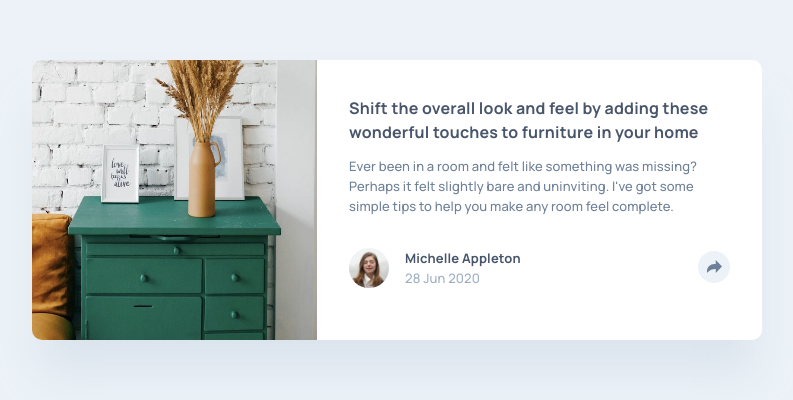
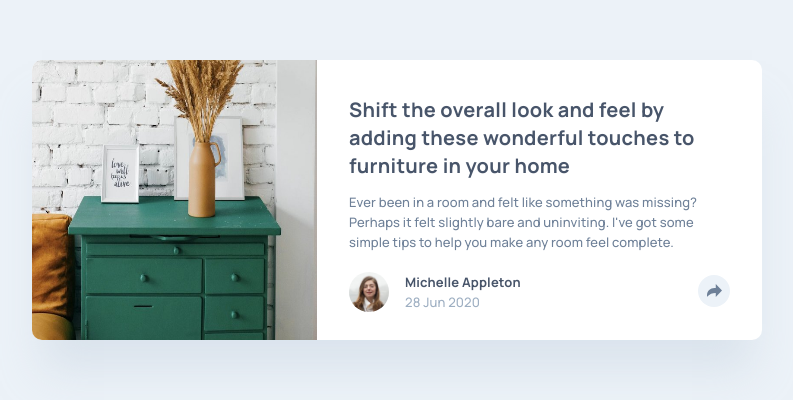
Before and after one commit to awesomeCoding999/frontend-mentor-article-preview, a React (Vite) app: page / in a window 1280 px wide. Shown: the part 200-600 px from the top of the page, without its empty margins (243-1036 px from the left). Built offline with nearby package versions, Linux system fonts and the light colour scheme.

Commit message:
fix: dimensions for text container

```diff
--- a/src/components/article-card/ArticleCard.css
+++ b/src/components/article-card/ArticleCard.css
@@ -44,4 +44,14 @@
     height: 280px;
     border-radius: 10px 0 0 10px;
   }
+
+  .tag-line {
+    font-size: 20px;
+    line-height: 28px;
+    letter-spacing: 0.25px;
+  }
+
+  .description {
+    margin-bottom: 20px;
+  }
 }
```
